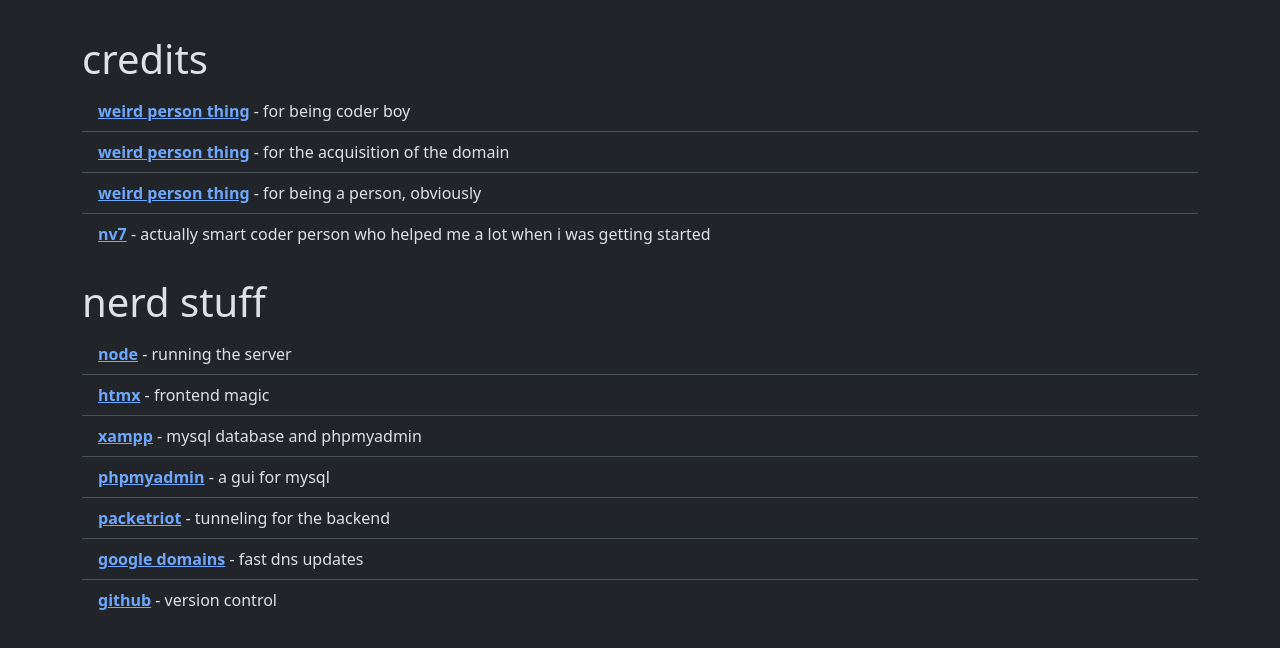
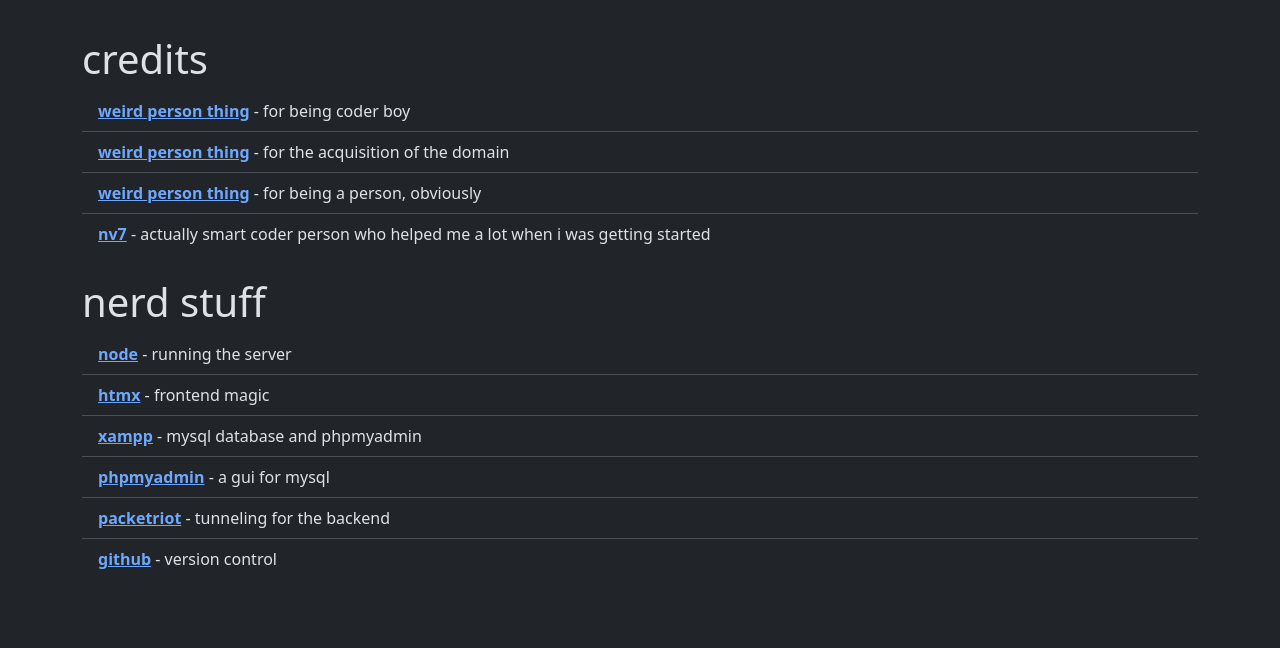
Before and after one commit to imaperson1060/imaperson.dev, a website: page static/about/index.html in a window 1280 px wide. Shown: the part 715-1363 px from the top of the page. After the commit the page ends 1342 px from the top, so only its background shows below. Drawn offline with nearby package versions, Linux system fonts and the light colour scheme.

Commit message:
squarespace moment

```diff
--- a/static/about/index.html
+++ b/static/about/index.html
@@ -79,7 +79,6 @@
 				<li class="list-group-item"><b><a href="https://www.apachefriends.org" target="_blank">xampp</a></b> - mysql database and phpmyadmin</li>
 				<li class="list-group-item"><b><a href="https://phpmyadmin.net" target="_blank">phpmyadmin</a></b> - a gui for mysql</li>
 				<li class="list-group-item"><b><a href="https://packetriot.com" target="_blank">packetriot</a></b> - tunneling for the backend</li>
-				<li class="list-group-item"><b><a href="https://domains.google" target="_blank">google domains</a></b> - fast dns updates</li>
 				<li class="list-group-item"><b><a href="https://github.com" target="_blank">github</a></b> - version control</li>
 			</ul>
 		</div>
```
